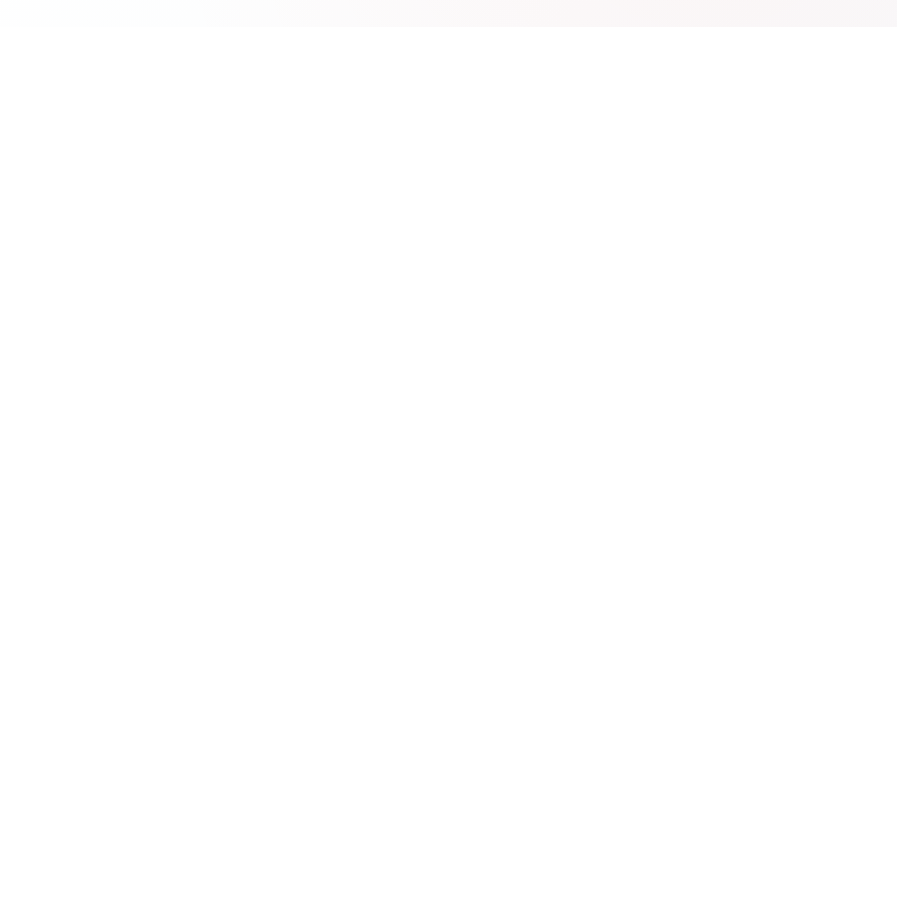
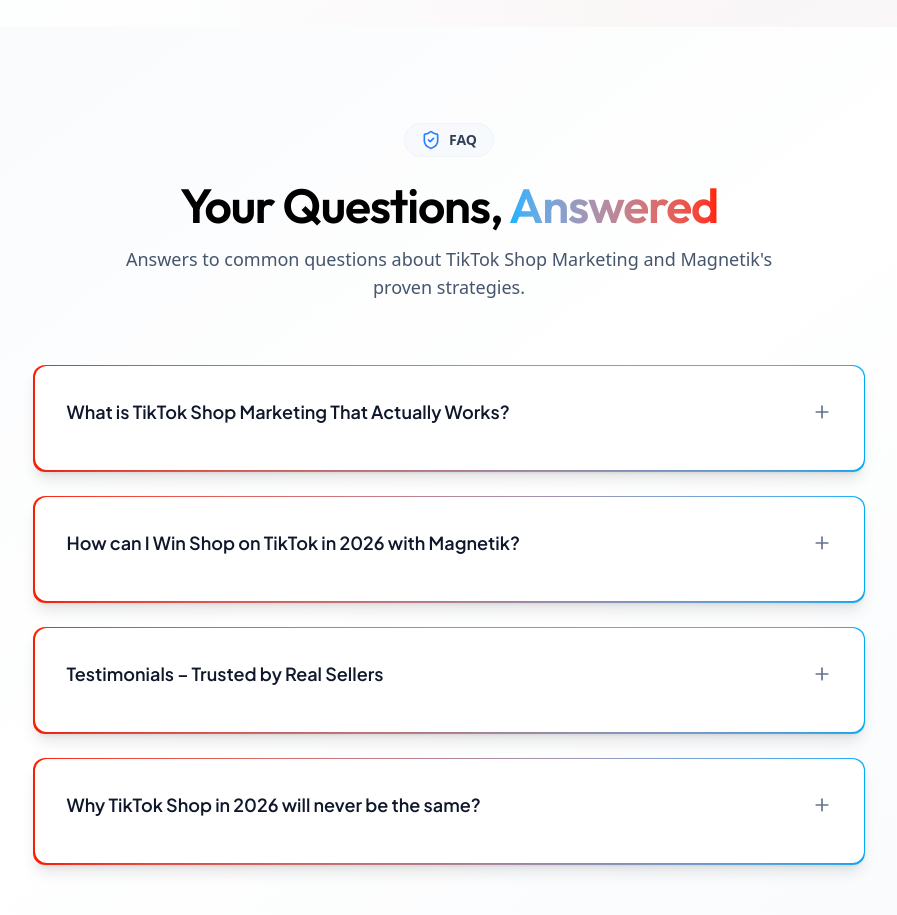
Before and after one commit to afterrender1/magnetic, a Next.js app: page / in a window 1280 px wide. Shown: the part 2560-3475 px from the top of the page, without its empty margins (191-1088 px from the left). Before the commit the page ends 2587 px from the top, so only its background shows below. Built offline with nearby package versions, Linux system fonts and the light colour scheme.

Commit message:
faqs added

```diff
--- /dev/null
+++ b/app/components/FAQ.jsx
@@ -0,0 +1,121 @@
+"use client";
+
+import React, { useState } from "react";
+import { Plus, Minus, ShieldCheck } from "lucide-react";
+import { Outfit, Plus_Jakarta_Sans } from "next/font/google";
+
+const jakarta = Plus_Jakarta_Sans({
+  subsets: ["latin"],
+  weight: ["400", "600", "700", "800"],
+  variable: "--font-jakarta",
+});
+
+const outfit = Outfit({
+  subsets: ["latin"],
+  weight: ["600"],
+  variable: "--font-outfit",
+});
+
+const FAQS = [
+  {
+    question: "What is TikTok Shop Marketing That Actually Works?",
+    answer:
+      "TikTok Shop Marketing That Actually Works is Magnetik's proven strategy to scale your TikTok Shop efficiently, increase sales, and maximize ROI.",
+  },
+  {
+    question: "How can I Win Shop on TikTok in 2026 with Magnetik?",
+    answer:
+      "Our system guides you through algorithm-optimized content creation, audience targeting, and scaling strategies to help you win your TikTok Shop in 2026.",
+  },
+  {
+    question: "Testimonials – Trusted by Real Sellers",
+    answer: `"Magnetik scaled our TikTok Shop from zero to consistent daily sales in under 30 days. The strategy actually works." - Ahmed Khan (TikTok Shop Seller)\n\n"Their content hooks and scaling system helped us break through the algorithm without risking our account." - Sarah Ali (E-commerce Brand Owner)\n\n"Finally a TikTok Shop partner that understands performance, not just views. ROI stayed strong as spend increased." - Usman Raza (Dropshipping Entrepreneur)`,
+  },
+  {
+    question: "Why TikTok Shop in 2026 will never be the same?",
+    answer:
+      "With Magnetik, TikTok Shop sellers have access to cutting-edge strategies that guarantee growth, higher visibility, and predictable revenue streams, changing the way e-commerce operates on TikTok.",
+  },
+];
+
+export default function FAQ() {
+  const [openIndex, setOpenIndex] = useState(null > null);
+
+  const toggle = (index) => {
+    setOpenIndex(openIndex === index ? null : index);
+  };
+
+  return (
+    <section className="py-16 sm:py-20 lg:py-24 bg-linear-to-br from-slate-50 via-white to-slate-50 relative overflow-hidden">
+      <div className="max-w-4xl mx-auto px-4 sm:px-6 lg:px-8 relative z-10">
+        {/* Header */}
+        <div className="text-center mb-12 sm:mb-16">
+          <div className="inline-flex items-center gap-2 px-3 sm:px-4 py-1.5 rounded-full bg-slate-100/50 border border-slate-200/30 mb-4 sm:mb-6">
+            <ShieldCheck className="w-4 h-4 sm:w-5 sm:h-5 text-blue-500" />
+            <span className="text-xs sm:text-sm font-semibold text-slate-700">
+              FAQ
+            </span>
+          </div>
+
+          <h2
+            className={`text-3xl sm:text-4xl lg:text-5xl 2xl:text-6xl font-black tracking-tight mb-3 sm:mb-4 ${outfit.className}`}
+          >
+            Your Questions,{" "}
+            <span className="bg-linear-to-r from-[#00b3ff] to-[#ff1f01] bg-clip-text text-transparent">
+              Answered
+            </span>
+          </h2>
+          <p className="text-sm sm:text-base lg:text-lg text-slate-600 max-w-2xl mx-auto">
+            Answers to common questions about TikTok Shop Marketing and
+            Magnetik's proven strategies.
+          </p>
+        </div>
+
+        {/* FAQ Items */}
+        <div className="space-y-6">
+          {FAQS.map((item, index) => (
+            <div
+              key={index}
+              className={`relative group rounded-xl p-[1.5px] bg-linear-to-r from-[#ff1f01] to-[#00b3ff] shadow-lg`}
+            >
+              <div className="relative bg-white rounded-xl p-5 sm:p-6 lg:p-8 shadow-sm hover:shadow-xl transition-all duration-300">
+                <button
+                  onClick={() => toggle(index)}
+                  className="w-full flex justify-between items-center text-left"
+                >
+                  <span
+                    className={`text-sm sm:text-base md:text-lg font-semibold text-slate-900 ${jakarta.className}`}
+                  >
+                    {item.question}
+                  </span>
+                  {openIndex === index ? (
+                    <Minus className="w-5 h-5 text-slate-500" />
+                  ) : (
+                    <Plus className="w-5 h-5 text-slate-500" />
+                  )}
+                </button>
+
+                <div
+                  className={`mt-3 text-xs sm:text-sm text-slate-600 transition-all duration-300 overflow-hidden ${
+                    openIndex === index
+                      ? "max-h-96 opacity-100"
+                      : "max-h-0 opacity-0"
+                  }`}
+                >
+                  {item.answer.split("\n").map((line, i) => (
+                    <p
+                      key={i}
+                      className={`mb-2 last:mb-0 ${jakarta.className}`}
+                    >
+                      {line}
+                    </p>
+                  ))}
+                </div>
+              </div>
+            </div>
+          ))}
+        </div>
+      </div>
+    </section>
+  );
+}
--- a/app/components/Home.jsx
+++ b/app/components/Home.jsx
@@ -2,6 +2,7 @@
 import Hero from "./Hero";
 import Testimonials from "./Testimonials";
 import OurYoutubeChannel from "./OurYoutubeChannel";
+import FAQ from "./FAQ";
 
 const Home = () => {
   return (
@@ -9,6 +10,7 @@
       <Hero />
       <Testimonials />
       <OurYoutubeChannel />
+      <FAQ />
     </>
   );
 };
```
